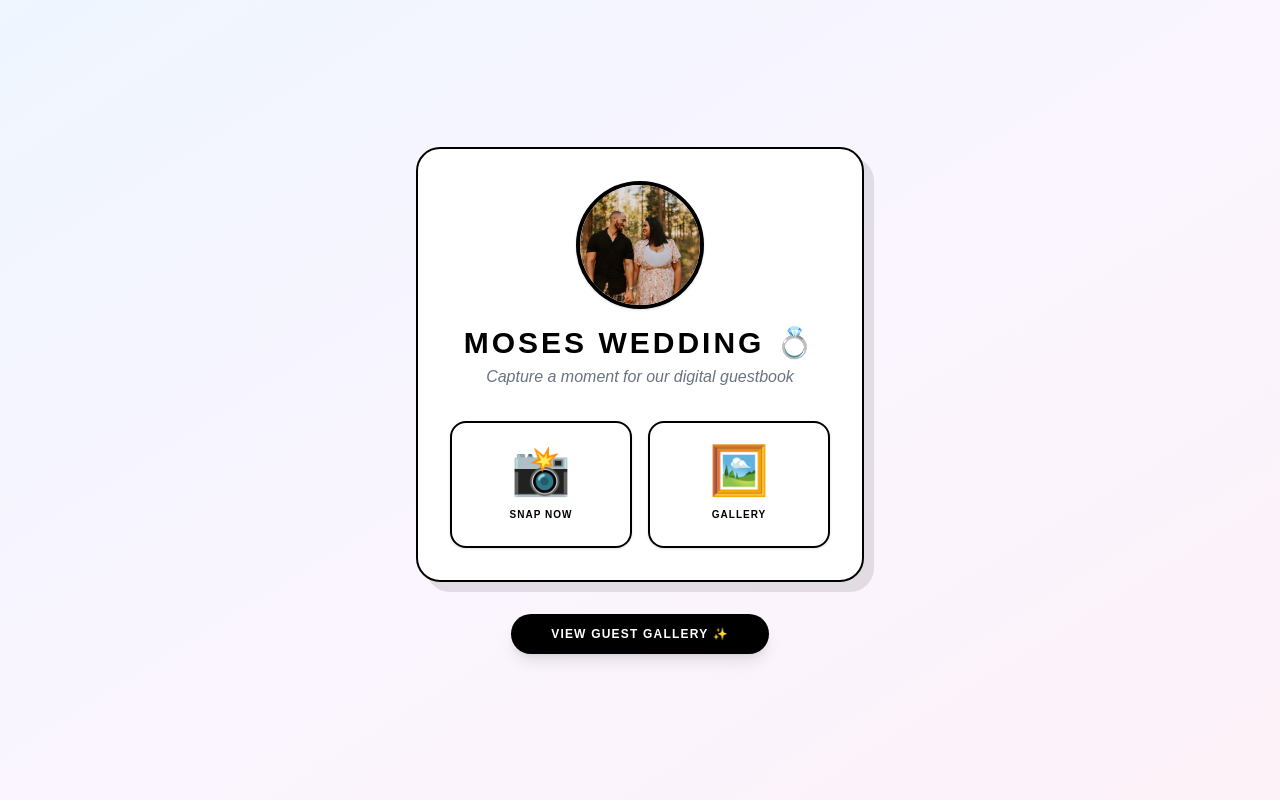
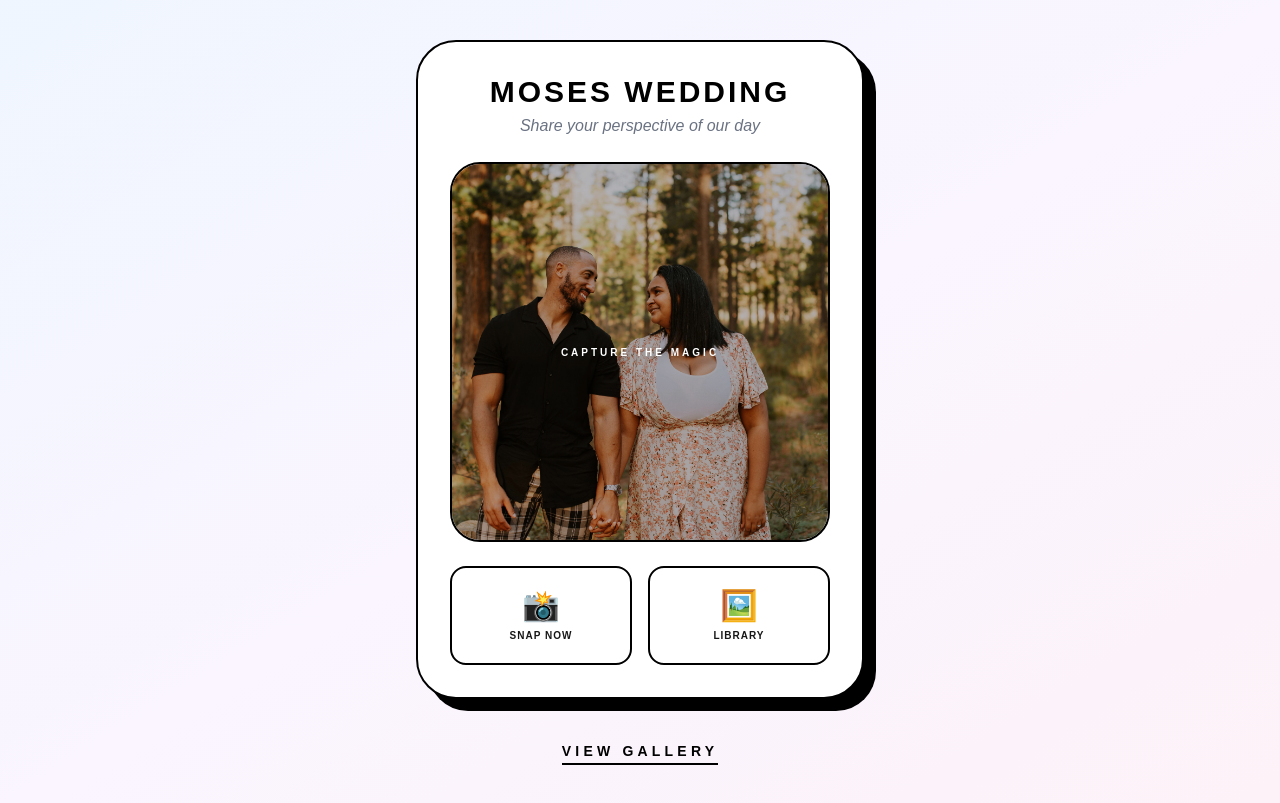
Before and after one commit to beatrix-dev/wedding-uploader, a Next.js app: page / in a window 1280 px wide. Built offline with nearby package versions, Linux system fonts and the light colour scheme.

Commit message:
updated the UI

```diff
--- a/app/page.tsx
+++ b/app/page.tsx
@@ -65,20 +65,16 @@ export default function Home() {
     });
   };
 
-  // Unified handler for when files are picked from either input
   const handleFileChange = async (e: React.ChangeEvent<HTMLInputElement>) => {
     if (!e.target.files || e.target.files.length === 0) return;
-
     const selectedFiles = Array.from(e.target.files);
 
-    // Optional: Limit to 10 photos to prevent browser crashes
-    if (selectedFiles.length > 10) {
-        alert("Please upload a maximum of 10 photos at a time.");
+    if (selectedFiles.length > 15) {
+        alert("Please upload a maximum of 15 photos at a time.");
         return;
     }
 
     setSuccess(false);
-
     const newUploads = selectedFiles.map((file) => ({
       id: Math.random().toString(36).substring(7),
       file,
@@ -99,73 +95,65 @@ export default function Home() {
   };
 
   return (
+    // Restored the pastel gradient background
     <main className="min-h-screen bg-gradient-to-br from-blue-50 via-purple-50 to-pink-50 flex flex-col items-center justify-center px-4 py-10">
 
-      <div className="max-w-md w-full bg-white border-2 border-black rounded-3xl shadow-[10px_10px_0px_0px_rgba(0,0,0,0.1)] p-8 text-center">
+      {/* Main White Card with sharp black shadow */}
+      <div className="max-w-md w-full bg-white border-2 border-black rounded-[40px] shadow-[12px_12px_0px_0px_rgba(0,0,0,1)] p-8 text-center">
 
-        <div className="relative w-32 h-32 mx-auto mb-4 overflow-hidden rounded-full border-4 border-black shadow-sm bg-gray-100">
-          <Image
-            src="/robynandromano.jpeg"
-            alt="Moses and Spouse"
-            fill
-            className="object-cover object-[center_30%]"
-            priority
-          />
+        <h1 className="text-3xl font-black mb-1 text-black uppercase tracking-widest">Moses Wedding</h1>
+        <p className="text-gray-500 mb-6 font-medium italic">Share your perspective of our day</p>
+
+        {/* FEATURE PHOTO: Acting as a visual anchor */}
+        <div className="relative group w-full aspect-square rounded-[30px] overflow-hidden border-2 border-black mb-6 shadow-inner bg-gray-200">
+            <Image
+                src="/robynandromano.jpeg"
+                alt="The Happy Couple"
+                fill
+                className="object-cover transition-transform duration-700 group-hover:scale-110"
+                priority
+            />
+
+            {/* Subtle Overlay */}
+            <div className="absolute inset-0 bg-black/20 group-hover:bg-black/40 transition-colors flex flex-col items-center justify-center">
+                <p className="text-white font-bold text-[10px] uppercase tracking-[0.3em] drop-shadow-md">Capture the magic</p>
+            </div>
         </div>
 
-        <h1 className="text-3xl font-bold mb-1 text-black uppercase tracking-widest">Moses Wedding 💍</h1>
-        <p className="text-gray-500 mb-8 font-light italic">Capture a moment for our digital guestbook</p>
+        {/* HIDDEN INPUTS */}
+        <input id="camera-input" type="file" accept="image/*" capture="environment" className="hidden" onChange={handleFileChange} />
+        <input id="gallery-input" type="file" accept="image/*" multiple className="hidden" onChange={handleFileChange} />
 
-        {/* HIDDEN INPUTS */}
-        {/* Input 1: Forced Camera */}
-        <input
-          id="camera-input"
-          type="file"
-          accept="image/*"
-          capture="environment"
-          className="hidden"
-          onChange={handleFileChange}
-        />
-        {/* Input 2: Photo Library (Multiple) */}
-        <input
-          id="gallery-input"
-          type="file"
-          accept="image/*"
-          multiple
-          className="hidden"
-          onChange={handleFileChange}
-        />
-
-        {/* CUSTOM BUTTONS */}
+        {/* BUTTON GRID */}
         <div className="grid grid-cols-2 gap-4">
           <button
             onClick={() => document.getElementById('camera-input')?.click()}
-            className="flex flex-col items-center justify-center border-2 border-black rounded-2xl p-6 hover:bg-stone-50 active:scale-95 transition-all shadow-sm"
+            className="flex flex-col items-center justify-center border-2 border-black rounded-2xl py-5 hover:bg-black hover:text-white transition-all active:scale-95 bg-white"
           >
-            <span className="text-5xl mb-3">📸</span>
-            <span className="text-[10px] font-black uppercase tracking-widest text-black">Snap Now</span>
+            <span className="text-3xl mb-1">📸</span>
+            <span className="text-[10px] font-black uppercase tracking-widest">Snap Now</span>
           </button>
 
           <button
             onClick={() => document.getElementById('gallery-input')?.click()}
-            className="flex flex-col items-center justify-center border-2 border-black rounded-2xl p-6 hover:bg-stone-50 active:scale-95 transition-all shadow-sm"
+            className="flex flex-col items-center justify-center border-2 border-black rounded-2xl py-5 hover:bg-black hover:text-white transition-all active:scale-95 bg-white"
           >
-            <span className="text-5xl mb-3">🖼️</span>
-            <span className="text-[10px] font-black uppercase tracking-widest text-black">Gallery</span>
+            <span className="text-3xl mb-1">🖼️</span>
+            <span className="text-[10px] font-black uppercase tracking-widest">Library</span>
           </button>
         </div>
 
         {/* PROGRESS LIST */}
         {uploads.length > 0 && (
-          <div className="mt-8 space-y-3">
+          <div className="mt-8 space-y-3 bg-stone-50/50 p-4 rounded-2xl border border-black/5">
             {uploads.map((u) => (
               <div key={u.id} className="text-left">
-                <p className="text-[10px] truncate font-bold uppercase text-gray-400">{u.file.name}</p>
-                <div className="w-full bg-gray-100 rounded-full h-1.5 mt-1">
-                  <div
-                    className="bg-black h-1.5 rounded-full transition-all duration-300"
-                    style={{ width: `${u.progress}%` }}
-                  />
+                <div className="flex justify-between items-center mb-1">
+                    <p className="text-[9px] truncate font-bold uppercase text-gray-400 max-w-[150px]">{u.file.name}</p>
+                    <p className="text-[9px] font-black text-black">{u.progress}%</p>
+                </div>
+                <div className="w-full bg-gray-200 rounded-full h-1">
+                  <div className="bg-black h-1 rounded-full transition-all duration-300" style={{ width: `${u.progress}%` }} />
                 </div>
               </div>
             ))}
@@ -173,20 +161,21 @@ export default function Home() {
         )}
 
         {success && (
-          <div className="mt-6 p-3 bg-green-50 rounded-xl">
-            <p className="text-green-600 text-sm font-bold uppercase tracking-tighter animate-pulse">
-              🎉 Memories Saved! Redirecting...
+          <div className="mt-6 p-4 bg-black rounded-2xl animate-pulse">
+            <p className="text-white text-xs font-black uppercase tracking-widest">
+              ✨ Memories Uploaded!
             </p>
           </div>
         )}
       </div>
 
-      <div className="mt-8 text-center">
+      {/* FOOTER NAVIGATION */}
+      <div className="mt-10">
         <Link
           href="/gallery"
-          className="inline-block bg-black text-white px-10 py-3 rounded-full font-bold text-xs uppercase tracking-widest hover:bg-gray-800 transition-all shadow-lg active:scale-95"
+          className="text-black font-black text-sm uppercase tracking-[0.3em] border-b-2 border-black pb-1 hover:text-gray-500 hover:border-gray-500 transition-all"
         >
-          View Guest Gallery ✨
+          View Gallery
         </Link>
       </div>
     </main>
```
Also changed, not shown: public/WhatsApp1.jpeg (added).
